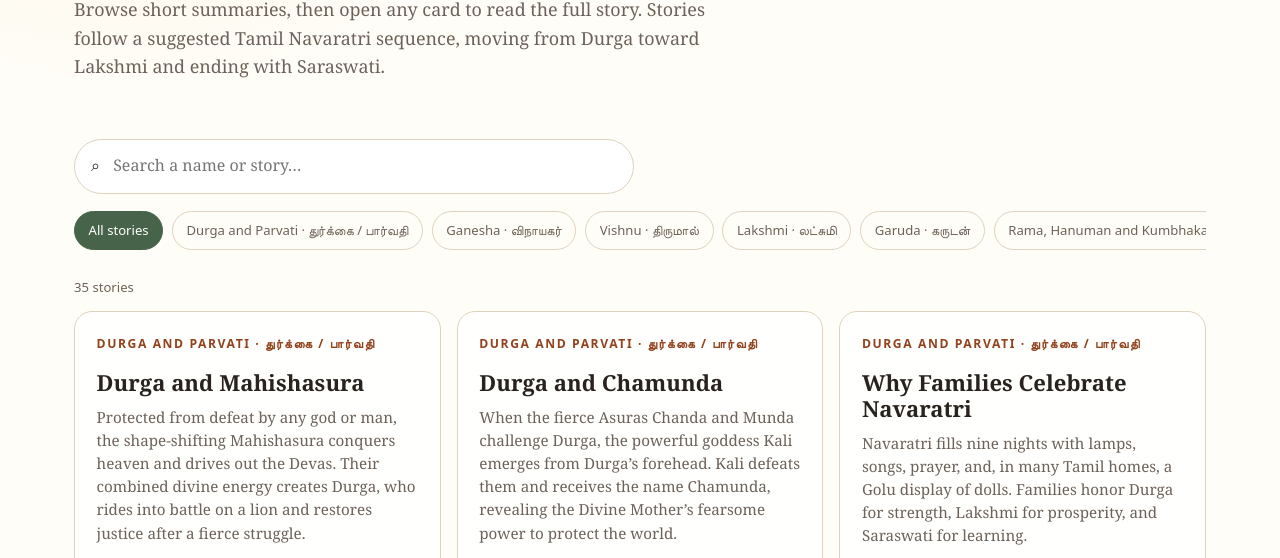
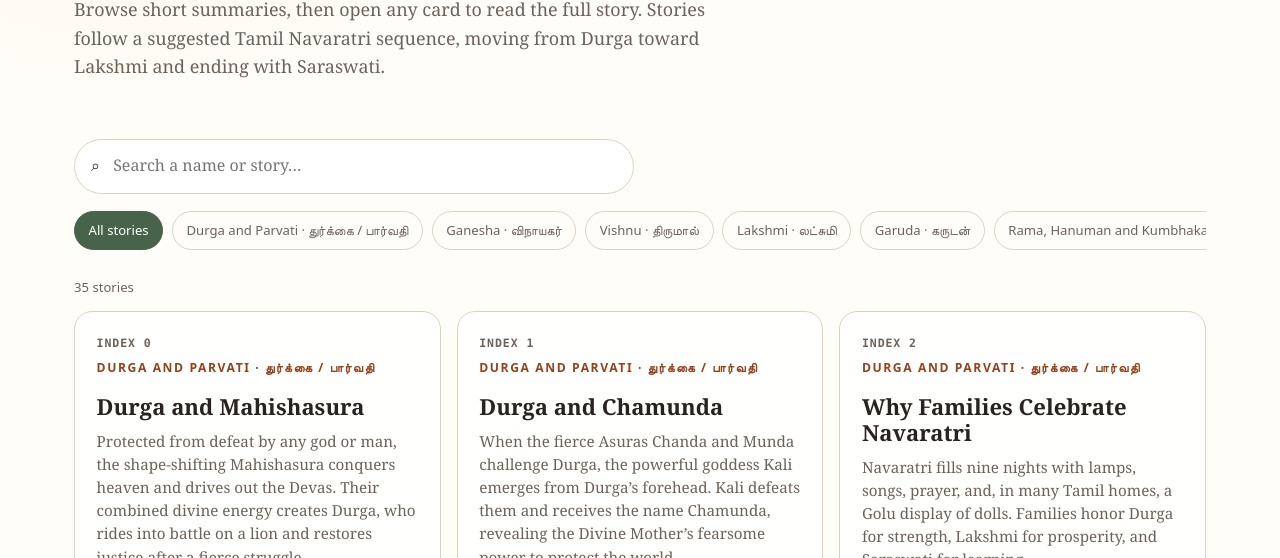
Before and after one commit to kannan-chandra/Golu-stories, a plain HTML site: page index.html in a window 1280 px wide. Shown: the part 394-952 px from the top of the page. Drawn offline with Linux system fonts and the light colour scheme.

Commit message:
Show array index for story auditing

```diff
--- a/app.js
+++ b/app.js
@@ -52,6 +52,9 @@ function renderStories() {
     const article = document.createElement("article");
     article.className = "story-card";
 
+    const auditIndex = document.createElement("p");
+    auditIndex.className = "audit-index";
+    auditIndex.textContent = `Index ${stories.indexOf(story)}`;
     const category = document.createElement("p");
     category.className = "eyebrow";
     category.textContent = story.category;
@@ -65,7 +68,7 @@ function renderStories() {
     link.href = storyUrl(story);
     link.textContent = "Read the full story";
     link.setAttribute("aria-label", `Read ${story.title}`);
-    article.append(category, title, summary, link);
+    article.append(auditIndex, category, title, summary, link);
     grid.append(article);
   });
 
@@ -86,6 +89,7 @@ function renderStoryPage(story) {
   intro.hidden = true;
   browse.hidden = true;
   storyPage.hidden = false;
+  document.querySelector("#story-index").textContent = `Index ${stories.indexOf(story)}`;
   document.querySelector("#story-category").textContent = story.category;
   document.querySelector("#story-title").textContent = story.title;
   document.title = `${story.title} · Golu Stories`;
@@ -135,6 +139,7 @@ function renderMissingStory() {
   intro.hidden = true;
   browse.hidden = true;
   storyPage.hidden = false;
+  document.querySelector("#story-index").textContent = "";
   document.querySelector("#story-category").textContent = "Story not found";
   document.querySelector("#story-title").textContent = "This story link has wandered away";
   const paragraph = document.createElement("p");
--- a/index.html
+++ b/index.html
@@ -47,6 +47,7 @@
 
       <article id="story-page" class="story-page" hidden>
         <a class="back-link" href="./">← Back to all stories</a>
+        <p id="story-index" class="audit-index"></p>
         <p id="story-category" class="eyebrow"></p>
         <h1 id="story-title"></h1>
         <div id="story-body" class="story-body"></div>
--- a/styles.css
+++ b/styles.css
@@ -47,6 +47,7 @@ h1 { margin: 0; max-width: 650px; font-size: clamp(2.8rem, 7vw, 5.5rem); font-we
 .filter { flex: none; padding: .5rem .85rem; border: 1px solid var(--line); border-radius: 999px; color: var(--muted); background: transparent; font-family: ui-sans-serif, system-ui, sans-serif; font-size: .82rem; }
 .filter:hover, .filter[aria-pressed="true"] { color: white; border-color: var(--leaf); background: var(--leaf); }
 .result-count { margin: 1.4rem 0 .8rem; color: var(--muted); font-family: ui-sans-serif, system-ui, sans-serif; font-size: .82rem; }
+.audit-index { margin: 0 0 .35rem; color: var(--muted); font-family: ui-monospace, SFMono-Regular, Consolas, monospace; font-size: .72rem; font-weight: 700; letter-spacing: .08em; text-transform: uppercase; }
 .story-grid { display: grid; grid-template-columns: repeat(3, minmax(0, 1fr)); gap: 1rem; }
 .story-card { position: relative; display: flex; flex-direction: column; min-height: 270px; padding: 1.35rem; border: 1px solid var(--line); border-radius: 18px; background: rgba(255, 255, 255, .68); transition: transform .18s ease, box-shadow .18s ease, border-color .18s ease; }
 .story-card:hover { transform: translateY(-3px); border-color: #c9aa81; box-shadow: 0 14px 35px rgba(69,45,24,.09); }
```
Also changed, not shown: README.md.
